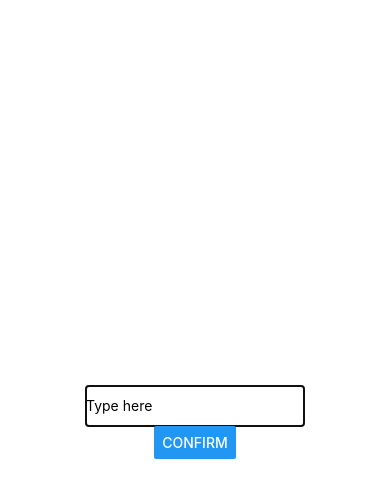
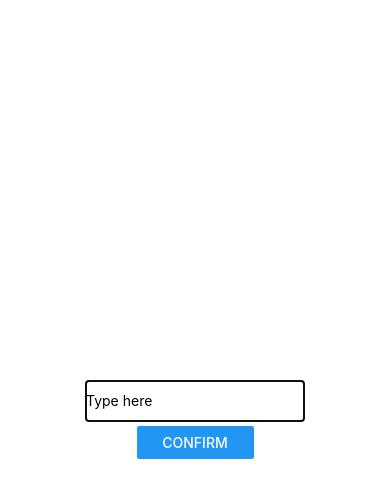
Before and after one commit to oiat11/summer2024, a React Native app: screen / in a window 390 px wide. Both pictures are taken after a click on the button "ADD A GOAL". Shown: the top 498 px of the page. Built offline with nearby package versions, Linux system fonts and the light colour scheme.

Commit message:
added the style to the button and text

```diff
--- a/App.js
+++ b/App.js
@@ -21,7 +21,7 @@ export default function App() {
         <Text>children</Text>
       </Header>
       <Input inputHandler={handleInputData} isModalVisible={modalVisible} />
-      <Text>{text}</Text>
+      <Text style={styles.textStyle}>{text}</Text>
       <StatusBar style="auto" />
       <Button title="Add a goal" onPress={() => setModalVisible(true)} />
     </View>
@@ -35,4 +35,8 @@ const styles = StyleSheet.create({
     alignItems: 'center',
     justifyContent: 'center',
   },
+  textStyle: {
+    fontSize: 20,
+    color: 'red',
+  },
 });
--- a/Components/Input.js
+++ b/Components/Input.js
@@ -38,7 +38,9 @@ const Input = ({ inputHandler, isModalVisible }) => {
           ref={textInputRef}
         />
         {showThankYou && <Text>Thank you</Text>}
+        <View style={styles.buttonStyle}>
         <Button title="Confirm" onPress={handleConfirm} />
+        </View>
       </View>
     </Modal>
   );
@@ -51,6 +53,10 @@ const styles = StyleSheet.create({
     alignItems: 'center',
     justifyContent: 'center',
   },
+  buttonStyle: {
+    width: "30%",
+    margin: 5,
+  },
 });
 
 export default Input;
```
